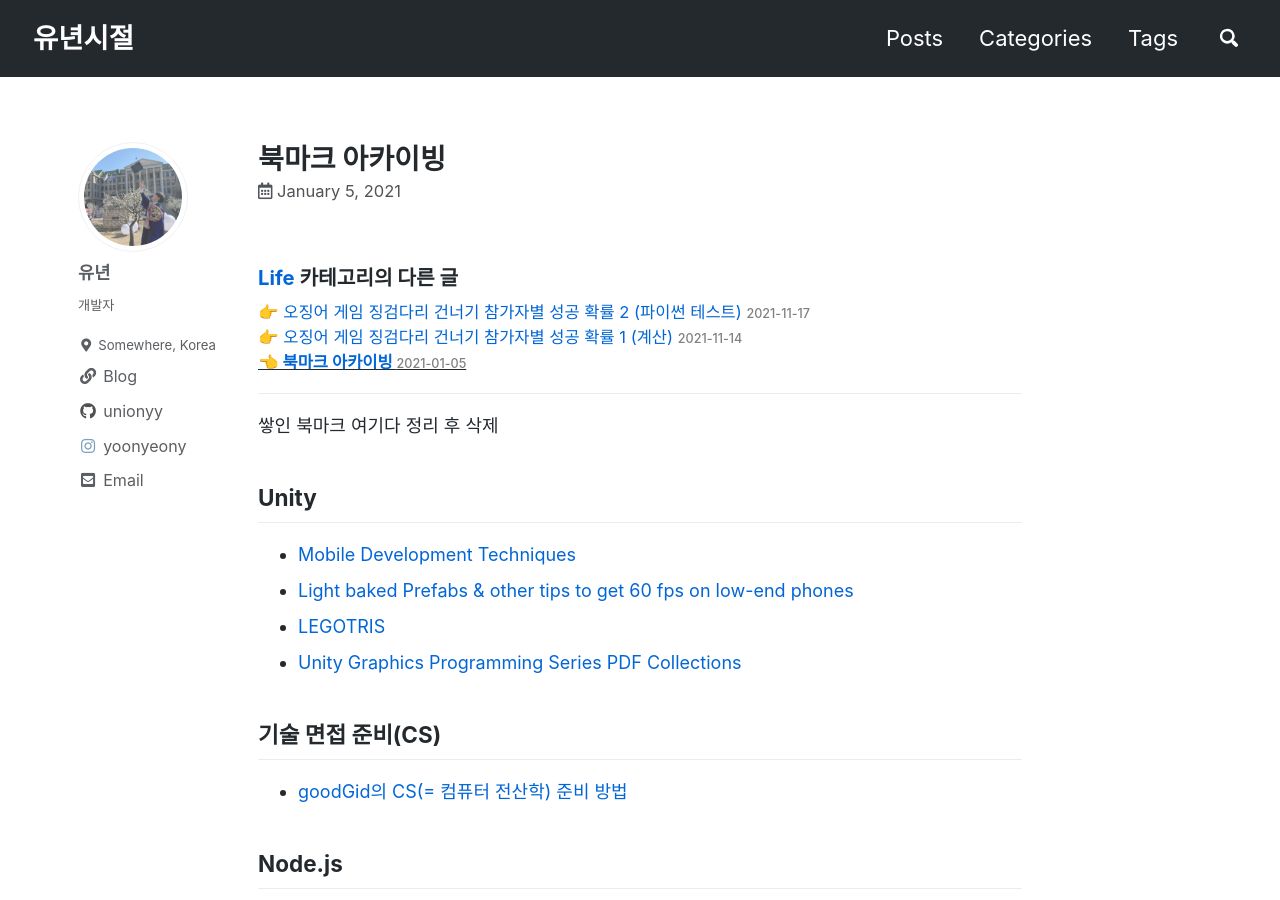
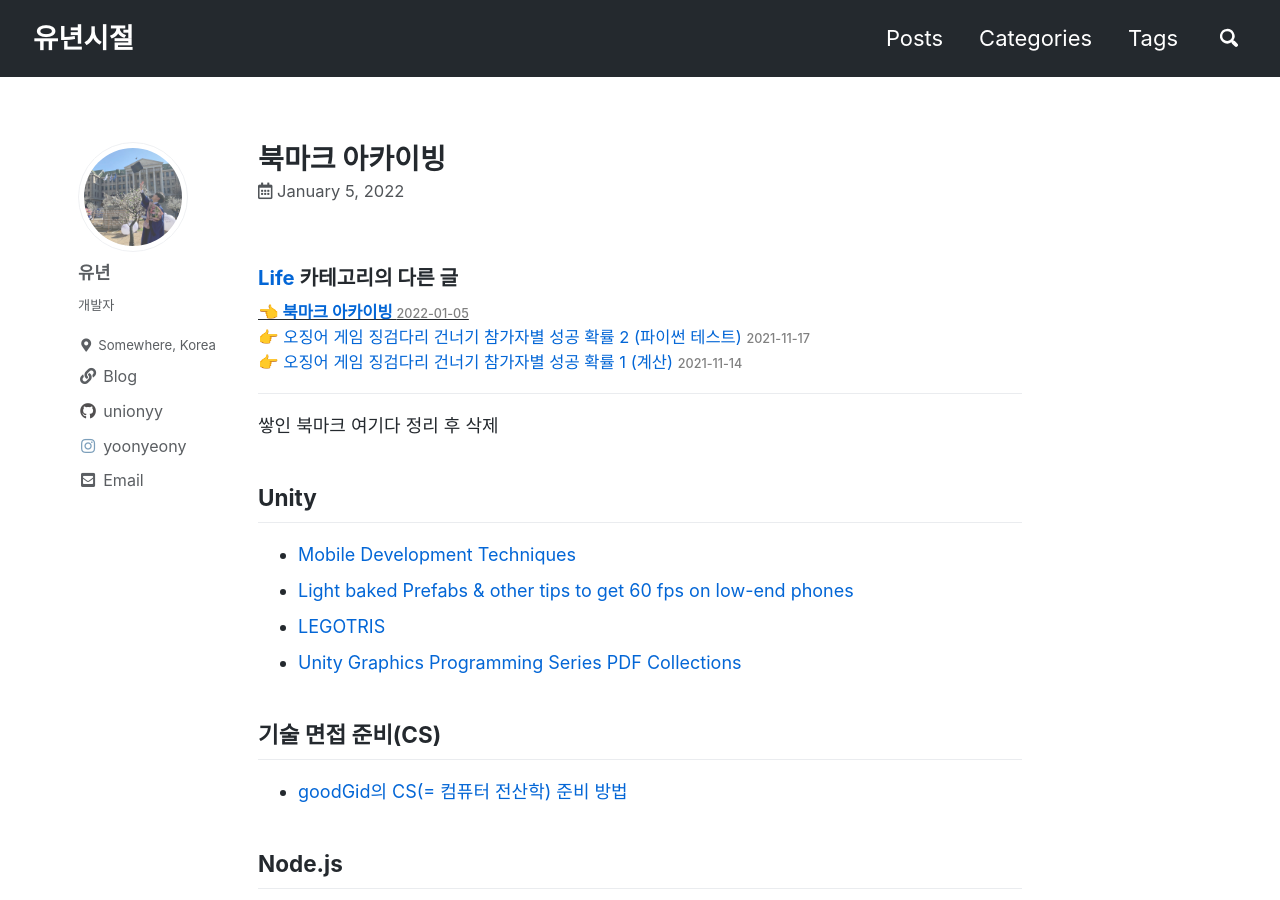
Before and after one commit to unionyy/blog, a Jekyll site: the page built from _posts/2022-01-05-bookmarks.md, in a window 1280 px wide and 900 px high. Built offline with Jekyll 4.4.1, drawn with Linux system fonts in a browser that asks for light colours; cached includes are drawn as plain includes; a script that is not in the unit is left out; comment, search, counter and statistics services are not loaded; some of the changed text lies outside the part shown.

Commit message:
fix year

```diff
--- a/_posts/2022-01-04-effective-cs-item4.md
+++ b/_posts/2022-01-04-effective-cs-item4.md
@@ -2,7 +2,7 @@
 title: "[Effective C#] 아이템 4: string.Format()을 보간 문열로 대체하라"
 excerpt_separator: "<!--more-->"
 layout: single
-date: 2021-01-04T09:40:30+09:00
+date: 2022-01-04T09:40:30+09:00
 categories:
   - C#
 tags:
--- a/_posts/2022-01-05-bookmarks.md
+++ b/_posts/2022-01-05-bookmarks.md
@@ -2,7 +2,7 @@
 title: "북마크 아카이빙"
 excerpt_separator: "<!--more-->"
 layout: single
-date: 2021-01-05T21:40:30+09:00
+date: 2022-01-05T21:40:30+09:00
 categories:
   - Life
 tags:
```
